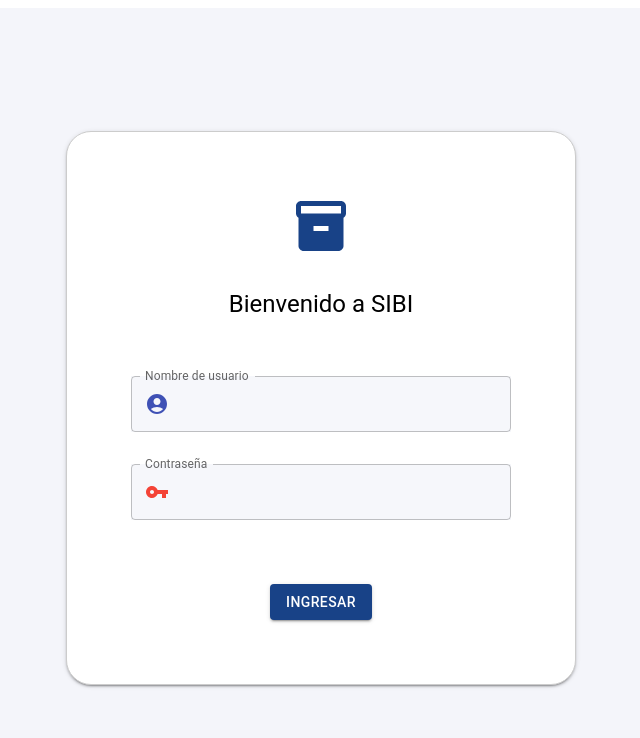
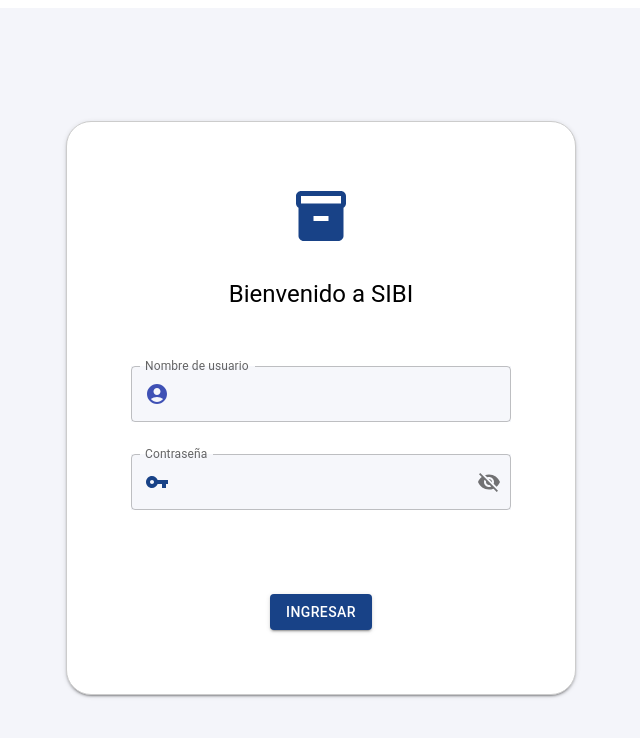
Before and after one commit to jpierre09/SIBI_front, a React (Vite) app: page /loginSibi in a window 1280 px wide. Shown: the top 738 px of the page, without its empty margins (319-959 px from the left). Built offline with nearby package versions, Linux system fonts and the light colour scheme.

Commit message:
Add visibilidad de password

```diff
--- a/src/components/Login/LoginSibi.jsx
+++ b/src/components/Login/LoginSibi.jsx
@@ -1,16 +1,24 @@
 import React from 'react';
-import { Box, Typography, TextField, Button } from '@mui/material';
+import { Box, Typography, TextField, Button, IconButton } from '@mui/material';
 
 import AccountCircle from '@mui/icons-material/AccountCircle';
 import VpnKey from '@mui/icons-material/VpnKey';
 import Inventory from '@mui/icons-material/Inventory';  // Ícono de inventario
+import Visibility from '@mui/icons-material/Visibility';
+import VisibilityOff from '@mui/icons-material/VisibilityOff';
+
 
 const LoginForm = ({ onLogin }) => {
   const [username, setUsername] = React.useState('');
   const [password, setPassword] = React.useState('');
+  const [showPassword, setShowPassword] = React.useState(false); // Nuevo estado para mostrar/ocultar contraseña
 
   const handleSubmit = () => {
     onLogin(username, password);
+  };
+
+  const handleTogglePassword = () => {
+    setShowPassword(!showPassword); // Cambia el estado de mostrar/ocultar contraseña
   };
 
   return (
@@ -55,18 +63,26 @@ const LoginForm = ({ onLogin }) => {
           }}
         />
 
-        <TextField
+<TextField
           fullWidth
           margin="dense"
           variant="outlined"
           label="Contraseña"
-          type="password"
+          type={showPassword ? "text" : "password"} // Si showPassword es true, muestra la contraseña
           value={password}
           onChange={(e) => setPassword(e.target.value)}
-          sx={{ backgroundColor: '#f6f7fb' }}
+          sx={{ backgroundColor: '#f6f7fb', marginBottom: '24px' }}
           InputProps={{
             startAdornment: (
-              <VpnKey sx={{ color: "#f44336", marginRight: '10px' }} />
+              <VpnKey sx={{ color: "#184287", marginRight: '10px' }} />
+            ),
+            endAdornment: (  // Agrega un icono al final para mostrar/ocultar contraseña
+              <IconButton
+                edge="end"
+                onClick={handleTogglePassword}
+              >
+                {showPassword ? <Visibility /> : <VisibilityOff />}
+              </IconButton>
             ),
           }}
         />
```
